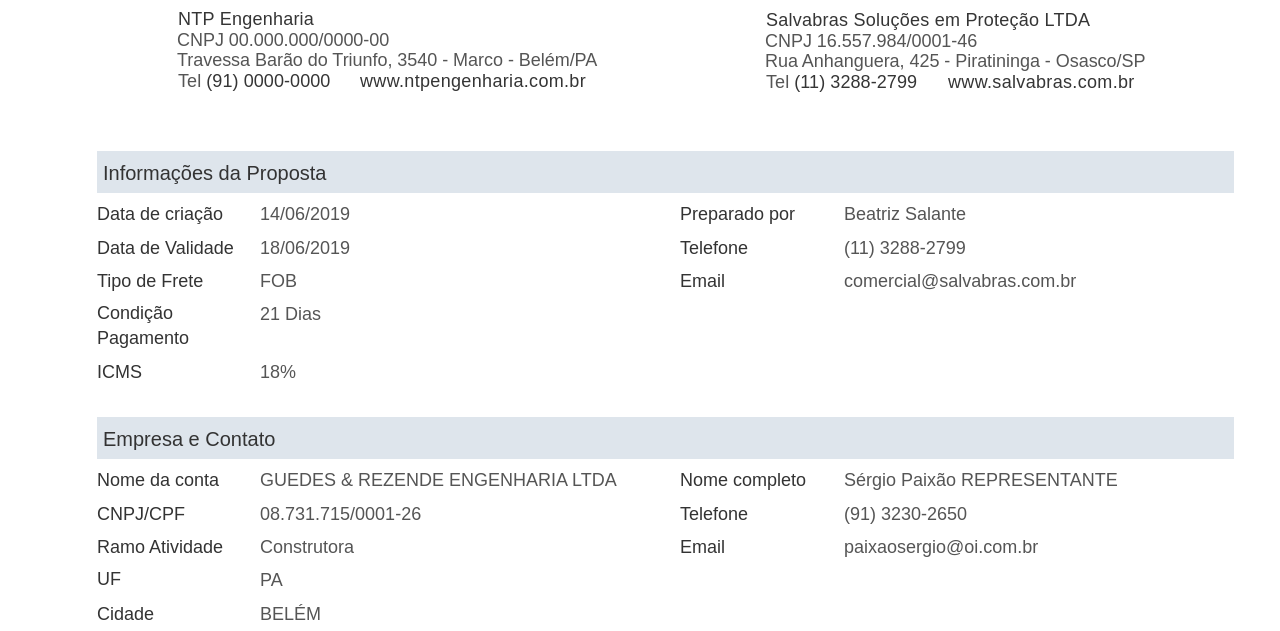
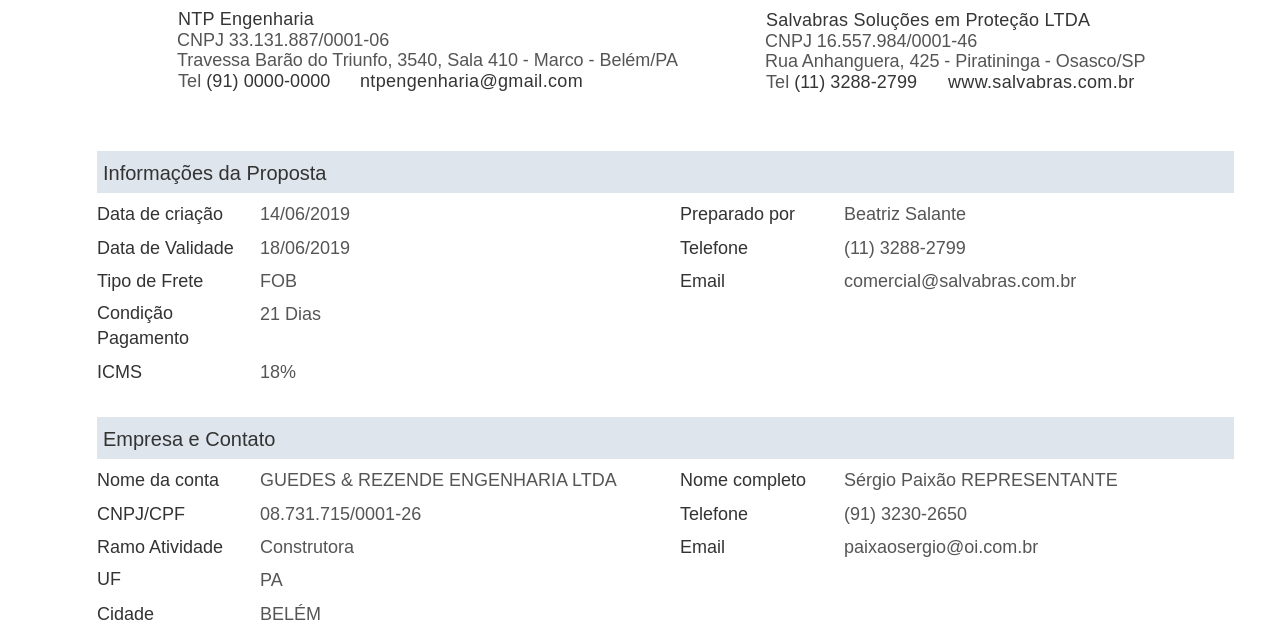
Before and after one commit to AmadorZcv/salvapaixao, a website: page app/export/pdf.html in a window 1280 px wide. Shown: the part 169-800 px from the top of the page. Drawn offline with Linux system fonts and the light colour scheme.

```diff
--- a/app/export/pdf.html
+++ b/app/export/pdf.html
@@ -1901,16 +1901,16 @@
 				<span>NTP Engenharia</span>
 			</div>
 			<div id="cnpj_ntp">
-				<span>CNPJ 00.000.000/0000-00</span>
+				<span>CNPJ 33.131.887/0001-06</span>
 			</div>
 			<div id="endereco_ntp">
-				<span>Travessa Barão do Triunfo, 3540 - Marco - Belém/PA</span>
+				<span>Travessa Barão do Triunfo, 3540, Sala 410 - Marco - Belém/PA</span>
 			</div>
 			<div id="telefone_ntp">
 				<span>Tel</span><span style="color:rgba(53,53,53,1);"> (91) 0000-0000</span>
 			</div>
 			<div id="site_ntp">
-				<span>www.ntpengenharia.com.br</span>
+				<span>ntpengenharia@gmail.com</span>
 			</div>
 		</div>
 		<div id="logo_ntp">
```
